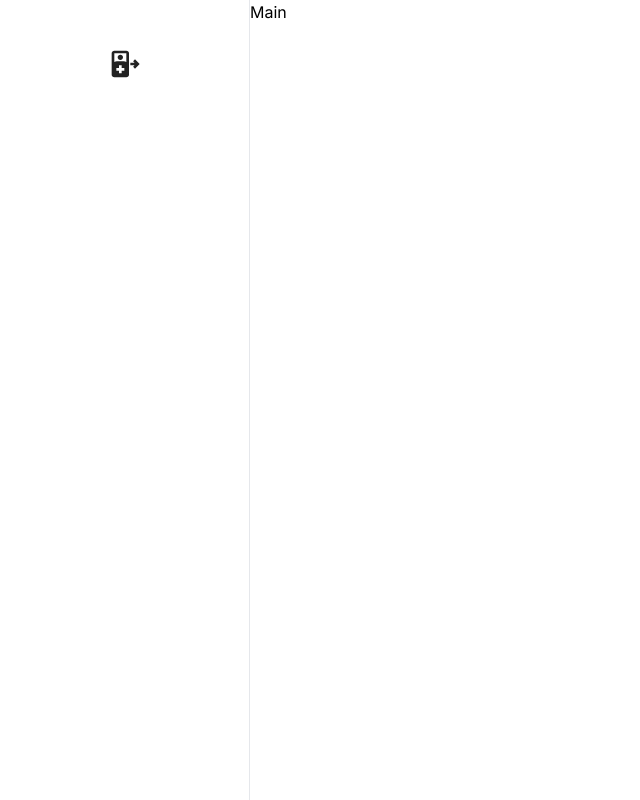
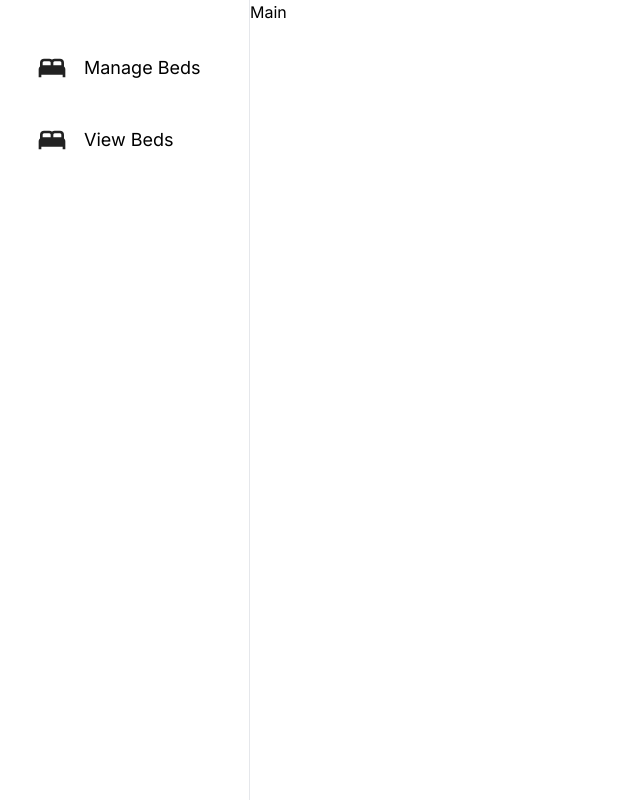
Before and after one commit to jakemackie/ward-management-system, a Nuxt app: page / in a window 1280 px wide. Shown: the whole page, without its empty margins (0-640 px from the left). Built offline with nearby package versions, Linux system fonts and the light colour scheme.

Commit message:
Working sidebar/navbar

```diff
--- a/components/MenuItem.vue
+++ b/components/MenuItem.vue
@@ -1,8 +1,16 @@
 <template>
-    <li class="p-2 size-12 cursor-pointer">
-        <NuxtLink :to="page" class="size-full" :aria-label="altText">
-            <Icon :name="icon" class="size-full" color="#222222" />
+    <li class="w-fit cursor-pointer p-3 hover:bg-gray-100 rounded-lg">
+        <NuxtLink :to="href" class="flex justify-start items-center space-x-2" aria-label="Navigation icon">
+            <div class="ml-2">
+                <Icon :name="icon" color="#222222" class="size-8" />
+            </div>
+            <div class="w-full flex justify-center">
+                <span class="hidden md:block text-lg px-2">
+                    <slot></slot>
+                </span>
+            </div>
         </NuxtLink>
+
     </li>
 </template>
 
@@ -12,13 +20,9 @@ defineProps({
         type: String,
         required: true,
     },
-    page: {
+    href: {
         type: String,
         required: true,
     },
-    altText: {
-        type: String,
-        default: '',
-    },
 });
 </script>
--- a/components/Navbar.vue
+++ b/components/Navbar.vue
@@ -2,7 +2,7 @@
     <!-- Full size of parent -->
     <div class="size-full border-b">
         <ul class="h-full flex justify-center items-center space-x-4">
-            <MenuItem icon="material-symbols:moving-beds" altText="bed icon" page="/beds"></MenuItem>
+            <MenuItem icon="material-symbols:bed" href="/beds">View Beds</MenuItem>
         </ul>
     </div>
 </template>
--- a/components/Sidebar.vue
+++ b/components/Sidebar.vue
@@ -1,8 +1,9 @@
 <template>
     <!-- Full size of parent -->
     <div class="size-full border-r">
-        <ul class="h-full py-10 flex flex-col items-center space-y-4">
-            <MenuItem icon="material-symbols:moving-beds" altText="bed icon" page="/beds"></MenuItem>
+        <ul class="w-full px-4 py-10 flex flex-col space-y-4">
+            <MenuItem icon="material-symbols:bed" href="/beds">Manage Beds</MenuItem>
+            <MenuItem icon="material-symbols:bed" href="/beds">View Beds</MenuItem>
         </ul>
     </div>
 </template>
```
